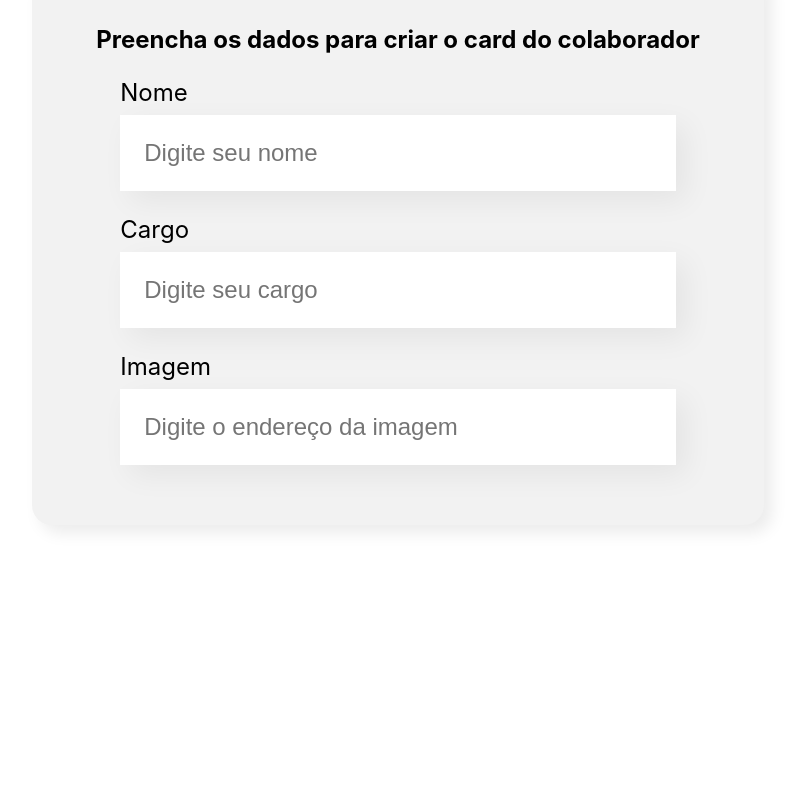
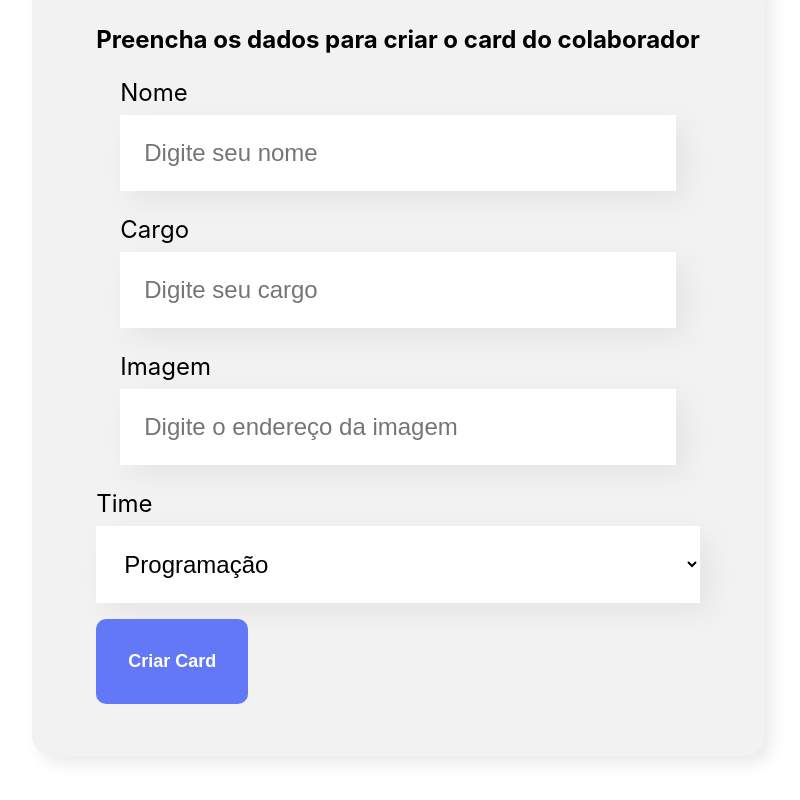
Before and after one commit to luldsilva/organo-react-study, a React (Create React App) app: page / in a window 1280 px wide. Shown: the part 609-1409 px from the top of the page, without its empty margins (242-1042 px from the left). Before the commit the page ends 1214 px from the top, so only its background shows below. Built offline with nearby package versions, Linux system fonts and the light colour scheme.

Commit message:
Created components: DropdownList, Form and TextField

```diff
--- a/src/App.js
+++ b/src/App.js
@@ -1,11 +1,17 @@
+import { useState } from 'react';
 import Banner from './components/Banner';
 import Form from './components/Form';
 
 function App() {
+  const [employees, setEmployees] = useState([]);
+  const onNewEmployee = (employee) => {
+    console.log(employee);
+    setEmployees([...employees, employee])
+  }
   return (
     <div className="App">
       <Banner />
-      <Form />
+      <Form onEmployeeRegister={employee => onNewEmployee(employee)}/>
     </div>
   );
 }
--- /dev/null
+++ b/src/components/Button/Button.css
@@ -0,0 +1,15 @@
+.button {
+    background-color: #6278f7;
+    border-radius: 10px;
+    font-weight: 700;
+    font-size: 18px;
+    padding: 32px;
+    border: none;
+    cursor: pointer;
+    color: #FFF;
+    margin: 16px 0;
+}
+
+.button:hover {
+    color: #95FFD4;
+}
--- /dev/null
+++ b/src/components/Button/index.js
@@ -0,0 +1,11 @@
+import './Button.css';
+
+const Button = (props) => {
+    return (
+        <button className='button'>
+            {props.children}
+        </button>
+    )
+}
+
+export default Button;
--- /dev/null
+++ b/src/components/DropdownList/DropdownList.css
@@ -0,0 +1,15 @@
+.dropdown-list label {
+    display: block;
+    margin-bottom: 8px;
+    font-size: 24px;
+}
+
+.dropdown-list select {
+    background-color:  #FFF;
+    box-shadow: 10px 10px 30px rgba(0, 0, 0, 0.06);
+    width: 100%;
+    border: none;
+    font-size: 24px;
+    padding: 24px;
+    box-sizing: border-box;
+}
--- /dev/null
+++ b/src/components/DropdownList/index.js
@@ -0,0 +1,16 @@
+import './DropdownList.css';
+
+const DropdownList = (props) => {
+    return (
+        <div className='dropdown-list'>
+            <label>{props.label}</label>
+            <select onChange={event => props.objectChanged(event.target.value)} required={props.required} value={props.value}>
+                {props.itens.map(item => {
+                    return <option key={item}>{item}</option>
+                })}
+            </select>
+        </div>
+    )
+}
+
+export default DropdownList;
--- a/src/components/Form/index.js
+++ b/src/components/Form/index.js
@@ -1,14 +1,61 @@
+import { useState } from "react";
+import Button from "../Button";
+import DropdownList from "../DropdownList";
 import TextField from "../TextField";
 import "./Form.css";
 
-const Form = () => {
+const Form = (props) => {
+  const teams = [
+    "Programação",
+    "Front-End",
+    "Data Science",
+    "Devops",
+    "UX e Design",
+    "Mobile",
+    "Inovação e Gestão",
+  ];
+
+  const [name, setName] = useState("");
+  const [position, setPosition] = useState("");
+  const [image, setImage] = useState("");
+  const [team, setTeam] = useState("");
+
+  const onSave = (event) => {
+    event.preventDefault();
+    props.onEmployeeRegister({
+      name,
+      position,
+      image,
+      team
+    })
+  };
+
   return (
     <section className="form">
-      <form>
+      <form onSubmit={onSave}>
         <h2>Preencha os dados para criar o card do colaborador</h2>
-        <TextField label="Nome" placeholder="Digite seu nome" />
-        <TextField label="Cargo" placeholder="Digite seu cargo" />
-        <TextField label="Imagem" placeholder="Digite o endereço da imagem" />
+        <TextField
+          required={true}
+          label="Nome"
+          placeholder="Digite seu nome"
+          value={name}
+          objectChanged={(value) => setName(value)}
+        />
+        <TextField
+          required={true}
+          label="Cargo"
+          placeholder="Digite seu cargo"
+          value={position}
+          objectChanged={(value) => setPosition(value)}
+        />
+        <TextField
+          label="Imagem"
+          placeholder="Digite o endereço da imagem"
+          value={image}
+          objectChanged={(value) => setImage(value)}
+        />
+        <DropdownList label="Time" itens={teams} value={team} objectChanged={value => setTeam(value)}/>
+        <Button>Criar Card</Button>
       </form>
     </section>
   );
--- a/src/components/TextField/index.js
+++ b/src/components/TextField/index.js
@@ -1,10 +1,15 @@
 import "./TextField.css";
 
 const TextField = (props) => {
+
+  const onChanging = (event) => {
+    props.objectChanged(event.target.value);
+  }
+
   return (
     <div className="text-field">
       <label>{props.label}</label>
-      <input placeholder={props.placeholder} />
+      <input value={props.value} onChange={onChanging} required={props.required} placeholder={props.placeholder} />
     </div>
   );
 };
```
